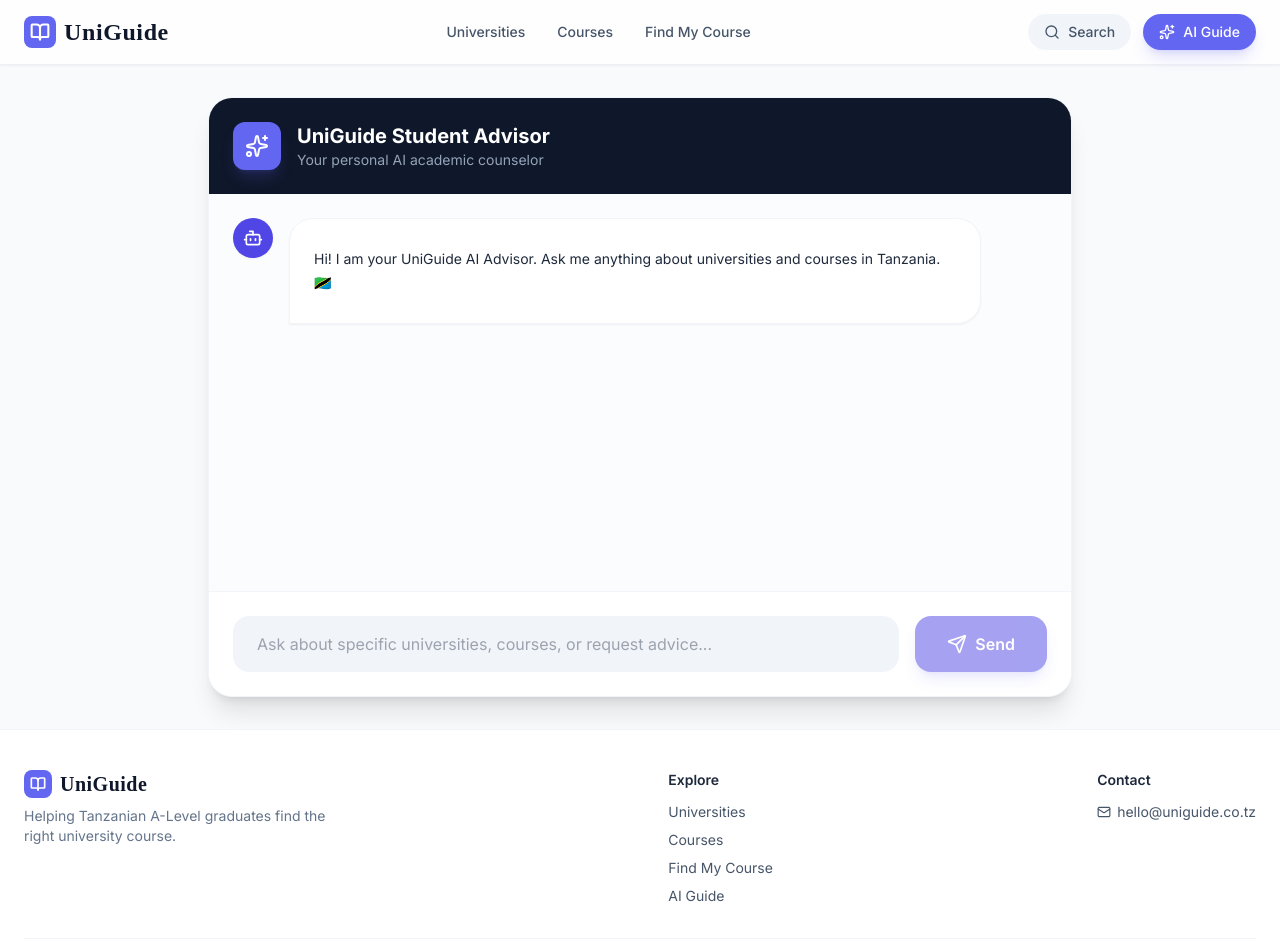
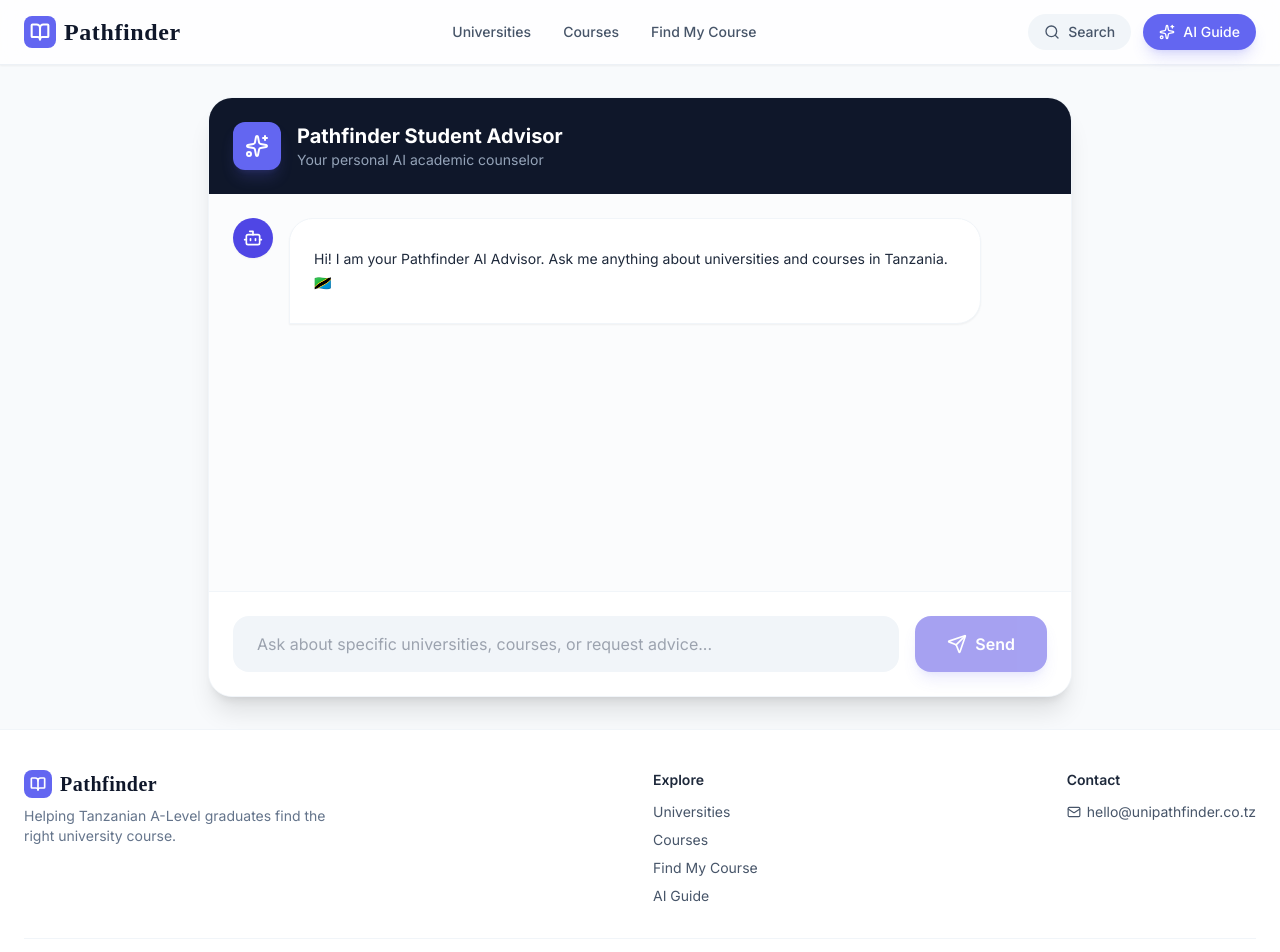
Before and after one commit to Mickamwamba/uniguide-frontend, a React (Vite) app: page /advisor in a window 1280 px wide. Shown: the top 952 px of the page. Built offline with nearby package versions, Linux system fonts and the light colour scheme; a web font is replaced by a local one.

Commit message:
chore: rebrand project from UniGuide to Pathfinder including assets and copy updates

```diff
--- a/index.html
+++ b/index.html
@@ -3,9 +3,9 @@
 
 <head>
   <meta charset="UTF-8" />
-  <link rel="icon" type="image/svg+xml" href="/uniguide.svg" />
+  <link rel="icon" type="image/svg+xml" href="/unipathfinder.svg" />
   <meta name="viewport" content="width=device-width, initial-scale=1.0" />
-  <title>UniGuide | Find Your Academic Path</title>
+  <title>Pathfinder | Find Your Academic Path</title>
 </head>
 
 <body>
--- a/src/components/ChatWidget.jsx
+++ b/src/components/ChatWidget.jsx
@@ -4,7 +4,7 @@ import { MessageCircle, X, Send, Loader2, Sparkles, User, Bot } from 'lucide-rea
 const ChatWidget = () => {
     const [isOpen, setIsOpen] = useState(false);
     const [messages, setMessages] = useState([
-        { role: 'model', text: 'Hi! I am your UniGuide AI Advisor. Ask me anything about universities and courses in Tanzania. 🇹🇿' }
+        { role: 'model', text: 'Hi! I am your Pathfinder AI Advisor. Ask me anything about universities and courses in Tanzania. 🇹🇿' }
     ]);
     const [input, setInput] = useState('');
     const [loading, setLoading] = useState(false);
@@ -69,7 +69,7 @@ const ChatWidget = () => {
                                 <Sparkles size={16} className="text-white" />
                             </div>
                             <div>
-                                <h3 className="font-bold text-sm">UniGuide Advisor</h3>
+                                <h3 className="font-bold text-sm">Pathfinder Advisor</h3>
                                 <p className="text-xs text-slate-400">Powered by Gemini AI</p>
                             </div>
                         </div>
--- a/src/components/Footer.jsx
+++ b/src/components/Footer.jsx
@@ -11,7 +11,7 @@ const Footer = () => (
                         <div className="w-7 h-7 bg-accent rounded-lg flex items-center justify-center text-white">
                             <BookOpen size={16} strokeWidth={2.5} />
                         </div>
-                        <span className="page-heading text-xl font-bold text-primary">UniGuide</span>
+                        <span className="page-heading text-xl font-bold text-primary">Pathfinder</span>
                     </Link>
                     <p className="text-sm text-slate-500 max-w-xs text-center md:text-left">
                         Helping Tanzanian A-Level graduates find the right university course.
@@ -30,14 +30,14 @@ const Footer = () => (
                 {/* Contact */}
                 <div className="flex flex-col items-center md:items-start gap-2 text-sm text-slate-600">
                     <span className="font-semibold text-slate-800 mb-1">Contact</span>
-                    <a href="mailto:hello@uniguide.co.tz" className="flex items-center gap-1.5 hover:text-accent transition-colors">
-                        <Mail size={14} /> hello@uniguide.co.tz
+                    <a href="mailto:hello@unipathfinder.co.tz" className="flex items-center gap-1.5 hover:text-accent transition-colors">
+                        <Mail size={14} /> hello@unipathfinder.co.tz
                     </a>
                 </div>
             </div>
 
             <div className="mt-8 pt-6 border-t border-slate-100 text-center text-xs text-slate-400">
-                © {new Date().getFullYear()} UniGuide Tanzania. All rights reserved.
+                © {new Date().getFullYear()} Pathfinder Tanzania. All rights reserved.
             </div>
         </div>
     </footer>
--- a/src/components/Navbar.jsx
+++ b/src/components/Navbar.jsx
@@ -25,7 +25,7 @@ const Navbar = () => {
                     <div className="w-8 h-8 bg-accent rounded-lg flex items-center justify-center text-white">
                         <BookOpen size={20} strokeWidth={2.5} />
                     </div>
-                    <span className="page-heading text-2xl font-bold text-primary">UniGuide</span>
+                    <span className="page-heading text-2xl font-bold text-primary">Pathfinder</span>
                 </Link>
 
                 {/* Desktop nav links */}
--- a/src/pages/chat/ChatAdvisor.jsx
+++ b/src/pages/chat/ChatAdvisor.jsx
@@ -6,7 +6,7 @@ import { Send, Loader2, Sparkles, User, Bot } from 'lucide-react';
 
 const ChatAdvisor = () => {
     const [messages, setMessages] = useState([
-        { role: 'model', text: 'Hi! I am your UniGuide AI Advisor. Ask me anything about universities and courses in Tanzania. 🇹🇿' }
+        { role: 'model', text: 'Hi! I am your Pathfinder AI Advisor. Ask me anything about universities and courses in Tanzania. 🇹🇿' }
     ]);
     const [input, setInput] = useState('');
     const [loading, setLoading] = useState(false);
@@ -70,7 +70,7 @@ const ChatAdvisor = () => {
                             <Sparkles size={24} className="text-white" />
                         </div>
                         <div>
-                            <h1 className="font-bold text-xl">UniGuide Student Advisor</h1>
+                            <h1 className="font-bold text-xl">Pathfinder Student Advisor</h1>
                             <p className="text-slate-400 text-sm">Your personal AI academic counselor</p>
                         </div>
                     </div>
```
Also changed, not shown: public/unipathfinder.svg (renamed from public/uniguide.svg).
